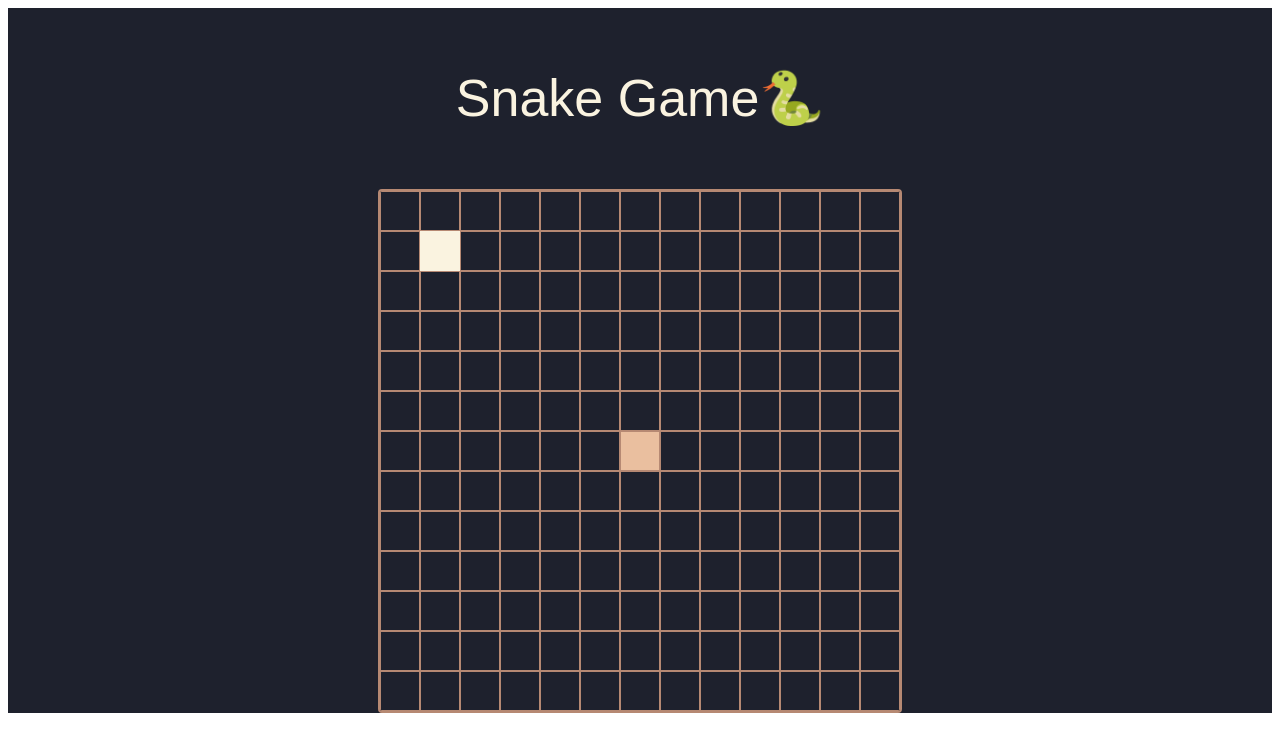
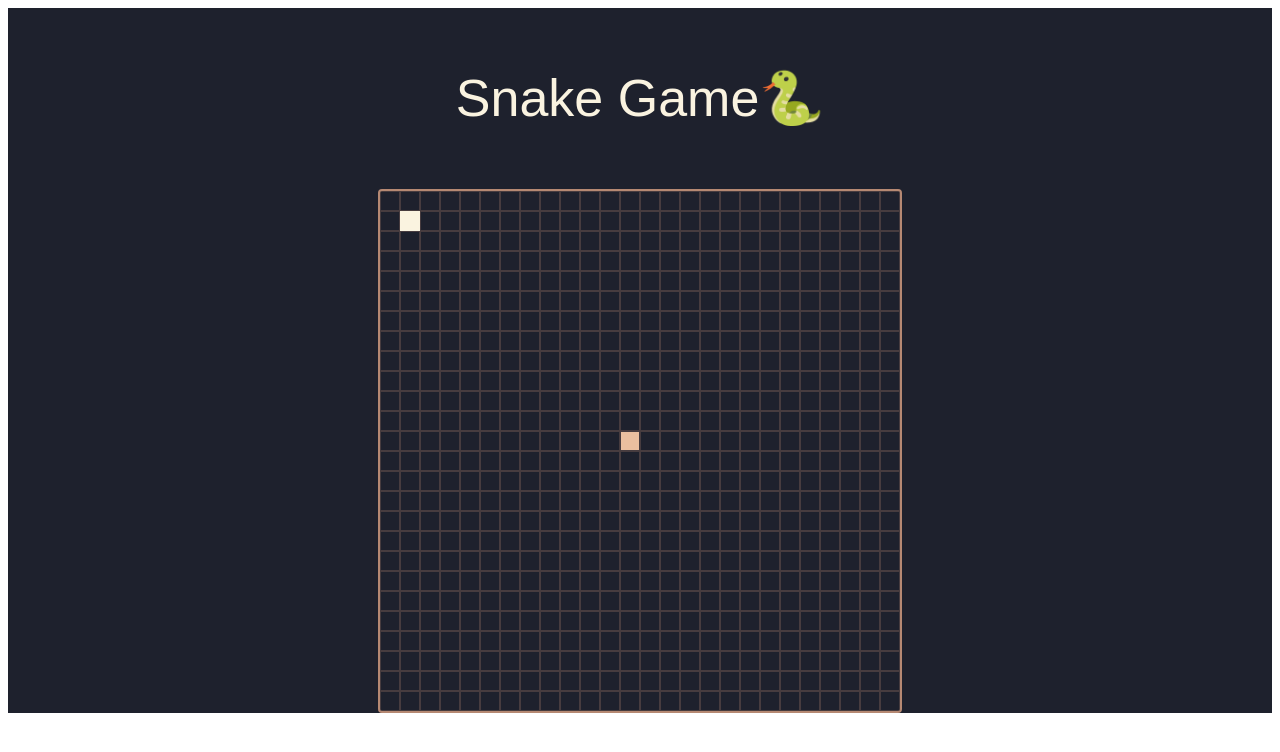
Before and after one commit to ms314006/snake-game, a React app: page / in a window 1280 px wide. Shown: the top 752 px of the page. Built offline with nearby package versions, Linux system fonts and the light colour scheme; the HTML template or start-up script is replaced by a standard one.

Commit message:
1. modify: 把每隔的長寬改小 2. modify: 把不能在短時間內點擊方向的邏輯拿掉 3. 移除 console.log

```diff
--- a/src/views/Main/index.tsx
+++ b/src/views/Main/index.tsx
@@ -1,8 +1,6 @@
 import React, { useRef, useEffect, useState } from 'react';
 import styled from 'styled-components';
 import GameOverWindow from '../../components/GameOverWindow';
-
-const MAP_ROW_AND_COLUMN_SIZE = 13;
 
 const SnakeGame = styled.div`
   width: 100%;
@@ -31,9 +29,9 @@ const GameScreen = styled.div`
 `;
 
 const MapGrid = styled.div`
-  width: 40px;
-  height: 40px;
-  border: 1px solid #b68973;
+  width: 20px;
+  height: 20px;
+  border: 1px solid #b6897344;
   box-sizing: border-box;
 `;
 
@@ -41,17 +39,17 @@ const GameCanvas = styled.canvas`
   position: absolute;
 `;
 
+const MAP_ROW_AND_COLUMN_SIZE = 26;
 const initialMoveDirection = null;
 const initialSnakeLength = 1;
 
 let [xv, yv] = [0, 0];
 let [snakeHeadX, snakeHeadY] = [240, 240];
-let [appleX, appleY] = [40, 40];
+let [appleX, appleY] = [20, 20];
 let currentMoveDirection = initialMoveDirection;
 let isStartGame = false;
 let snakeLength = initialSnakeLength;
 let snakeBodys = [];
-let lastTriggerKeyDownEventAt = new Date().getTime();
 const Main = () => {
   const [isGameOver, setIsGameOver] = useState(false);
   const canvasRef = useRef<HTMLCanvasElement | null>(null);
@@ -83,7 +81,7 @@ const Main = () => {
       );
       ctx.fillStyle = '#eabf9f';
       for (let i = 0; i < snakeBodys.length; i += 1) {
-        ctx.fillRect(snakeBodys[i].x + 1, snakeBodys[i].y + 1, 38, 38);
+        ctx.fillRect(snakeBodys[i].x + 1, snakeBodys[i].y + 1, 18, 18);
         if (isStartGame && isSnakeHeadTouchBody(snakeBodys[i].x, snakeBodys[i].y)) {
           snakeLength = initialSnakeLength;
           setIsGameOver(true);
@@ -104,18 +102,18 @@ const Main = () => {
         );
 
         while ((originAppleX === appleX && originAppleY === appleY) || !isEmptyPosition(appleX, appleY)) {
-          [appleX, appleY] = [Math.floor(Math.random() * 13) * 40, Math.floor(Math.random() * 13) * 40];
+          [appleX, appleY] = [Math.floor(Math.random() * 13) * 20, Math.floor(Math.random() * 13) * 20];
         }
       }
       ctx.fillStyle = '#faf3e0';
-      ctx.fillRect(appleX, appleY, 40, 40);
+      ctx.fillRect(appleX, appleY, 20, 20);
     }
   };
 
   const initialGame = () => {
     [xv, yv] = [0, 0];
     [snakeHeadX, snakeHeadY] = [240, 240];
-    [appleX, appleY] = [40, 40];
+    [appleX, appleY] = [20, 20];
     currentMoveDirection = initialMoveDirection;
     snakeLength = initialSnakeLength;
     snakeBodys = [];
@@ -126,28 +124,24 @@ const Main = () => {
 
   useEffect(() => {
     const moveDirection = ({ keyCode }) => {
-      const triggerKeyDownEventAt = new Date().getTime();
-      if (triggerKeyDownEventAt - lastTriggerKeyDownEventAt < 150) return;
-      lastTriggerKeyDownEventAt = triggerKeyDownEventAt;
       isStartGame = true;
       const [TOP, RIGHT, BOTTOM, LEFT] = [38, 39, 40, 37];
-      console.log('hi');
       switch (keyCode) {
         case TOP:
           if (currentMoveDirection === BOTTOM) return;
-          [xv, yv] = [0, -40];
+          [xv, yv] = [0, -20];
           break;
         case RIGHT:
           if (currentMoveDirection === LEFT) return;
-          [xv, yv] = [40, 0];
+          [xv, yv] = [20, 0];
           break;
         case BOTTOM:
           if (currentMoveDirection === TOP) return;
-          [xv, yv] = [0, 40];
+          [xv, yv] = [0, 20];
           break;
         case LEFT:
           if (currentMoveDirection === RIGHT) return;
-          [xv, yv] = [-40, 0];
+          [xv, yv] = [-20, 0];
           break;
         default:
       }
```
